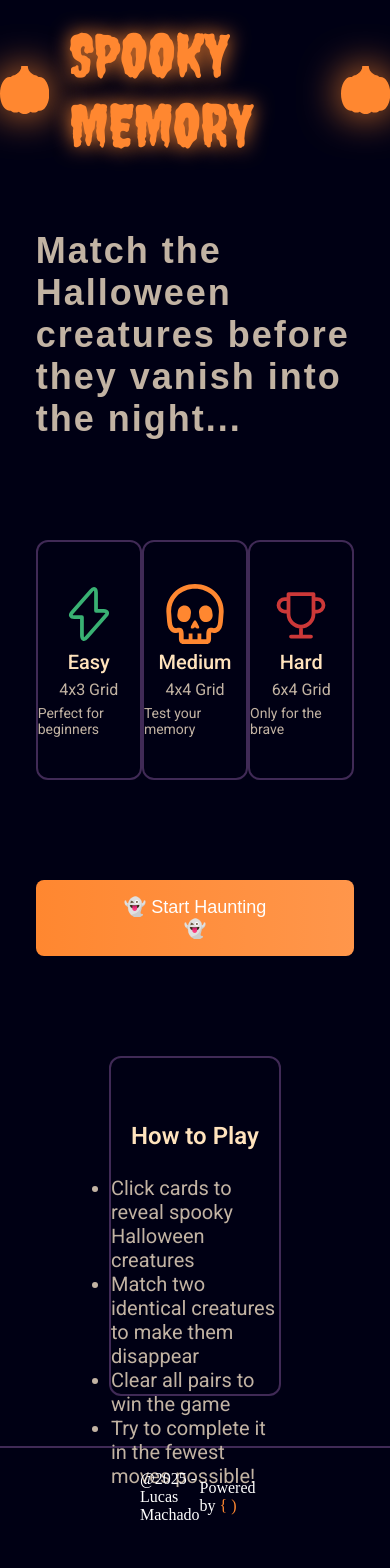
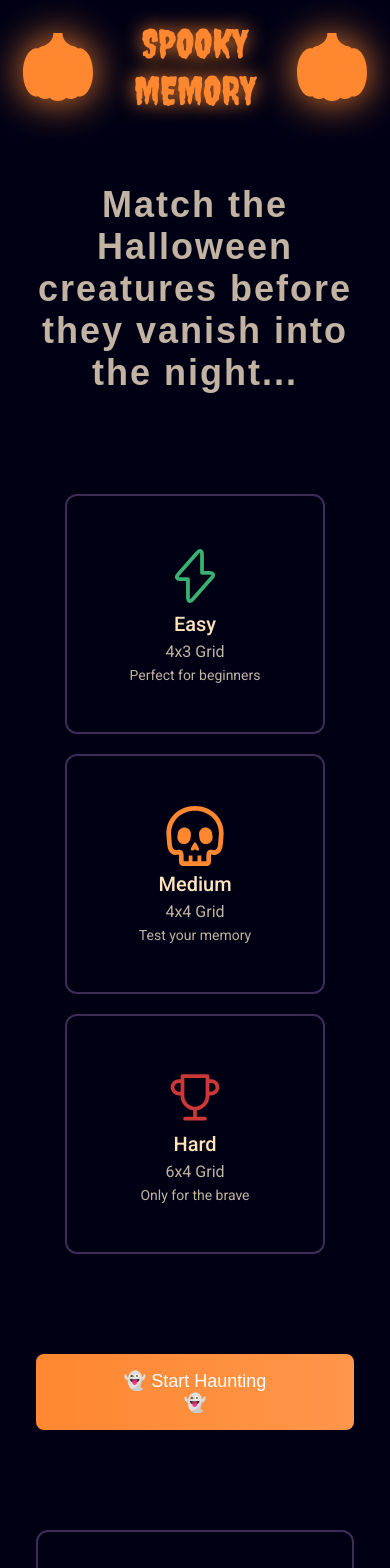
Before and after one commit to machadolucasalmeida/memoryGame, an Angular app: page / in a window 390 px wide. Shown: the top 1568 px of the page. Before the commit the page ends 1546 px from the top, so only its background shows below. Built offline with nearby package versions, Linux system fonts and the light colour scheme; a web font is replaced by a local one.

Commit message:
mobile version added

```diff
--- a/src/app/components/footer/footer.scss
+++ b/src/app/components/footer/footer.scss
@@ -26,3 +26,23 @@ footer {
         }
     }
 }
+
+@media(max-width: 850px) {
+    footer {
+        padding: 0px 20px;
+
+        .footer-container {}
+    }
+}
+
+@media(max-width: 310px) {
+    footer {
+        padding: 36px 0px;
+        margin-bottom: 50px;
+
+        .footer-container {
+            flex-direction: column;
+            gap: 40px;
+        }
+    }
+}
--- a/src/app/components/header/header.scss
+++ b/src/app/components/header/header.scss
@@ -38,3 +38,19 @@ header {
         }
     }
 }
+
+@media(max-width: 576px) {
+    header {
+        .header-container {
+            h1 {
+                font-size: 40px;
+                width: 40%;
+                text-align: center;
+            }
+
+            svg {
+                width: 20%;
+            }
+        }
+    }
+}
--- a/src/app/components/pages/main-screen/main-screen.scss
+++ b/src/app/components/pages/main-screen/main-screen.scss
@@ -18,6 +18,7 @@ main {
             font-size: 36px;
             letter-spacing: 2px;
             font-family: var(--jolly-lodger);
+            text-align: center;
         }
 
         .card-options {
@@ -37,6 +38,8 @@ main {
                 width: 260px;
                 height: 240px;
                 transition: .3s;
+
+
 
                 p {
                     font-family: var(--roboto);
@@ -91,7 +94,7 @@ main {
             border: 2px solid var(--purple-bg-color);
             border-radius: 12px;
             width: 54%;
-            height: 340px;
+            height: 80%;
 
             h3 {
                 font-family: var(--roboto);
@@ -101,12 +104,139 @@ main {
                 margin-bottom: 26px;
             }
 
-            li {
-                font-family: var(--roboto);
-                font-size: 20px;
-                color: var(--font-color-orange);
+            ul {
+                display: flex;
+                flex-direction: column;
+                align-items: center;
+                justify-content: center;
+                gap: 20px;
+                height: 100%;
+                width: 100%;
+
+                li {
+                    font-family: var(--roboto);
+                    font-size: 20px;
+                    color: var(--font-color-orange);
+                    width: 80%;
+
+                }
+            }
+
+
+        }
+    }
+}
+
+
+
+@media(max-width: 576px) {
+
+    main {
+        .main-container {
+            .card-options {
+                flex-direction: column;
+                justify-content: center;
+                align-items: center;
+                gap: 20px;
+            }
+
+            .rules-container {
+                width: 100%;
+                height: 100%;
+                padding: 36px 0px;
+
+                h3 {
+                    margin-bottom: 26px;
+                }
+
+                ul {
+                    display: flex;
+                    flex-direction: column;
+                    align-items: center;
+                    justify-content: center;
+
+                    li {
+                        width: 80%;
+                    }
+                }
+
+
+            }
+
+        }
+    }
+
+}
+
+@media(min-width: 577px) and (max-width: 729px) {
+    main {
+        .main-container {
+            .card-options {
+                flex-direction: column;
+                justify-content: center;
+                align-items: center;
+                gap: 20px;
+            }
+
+            .rules-container {
+                width: 100%;
+                height: 100%;
+                padding: 36px 0px;
+
+                h3 {
+                    margin-bottom: 26px;
+                }
+
+                ul {
+                    display: flex;
+                    flex-direction: column;
+                    align-items: center;
+                    justify-content: center;
+
+                    li {
+                        width: 80%;
+                    }
+                }
+
 
             }
         }
     }
 }
+
+@media(min-width: 730px) and (max-width: 992px) {
+    main {
+        .main-container {
+            .card-options {
+                display: grid;
+                grid-template-columns: 1fr 1fr;
+                gap: 20px;
+                justify-items: center;
+                align-items: center;
+            }
+
+            .rules-container {
+                width: 100%;
+                height: 100%;
+                padding: 36px 0px;
+
+                h3 {
+                    margin-bottom: 26px;
+                }
+
+                ul {
+                    display: flex;
+                    flex-direction: column;
+                    align-items: center;
+                    justify-content: center;
+
+                    li {
+                        width: 80%;
+                    }
+                }
+
+
+            }
+        }
+    }
+}
```
Also changed, not shown: src/app/components/footer/footer.html (line endings or trailing spaces).
